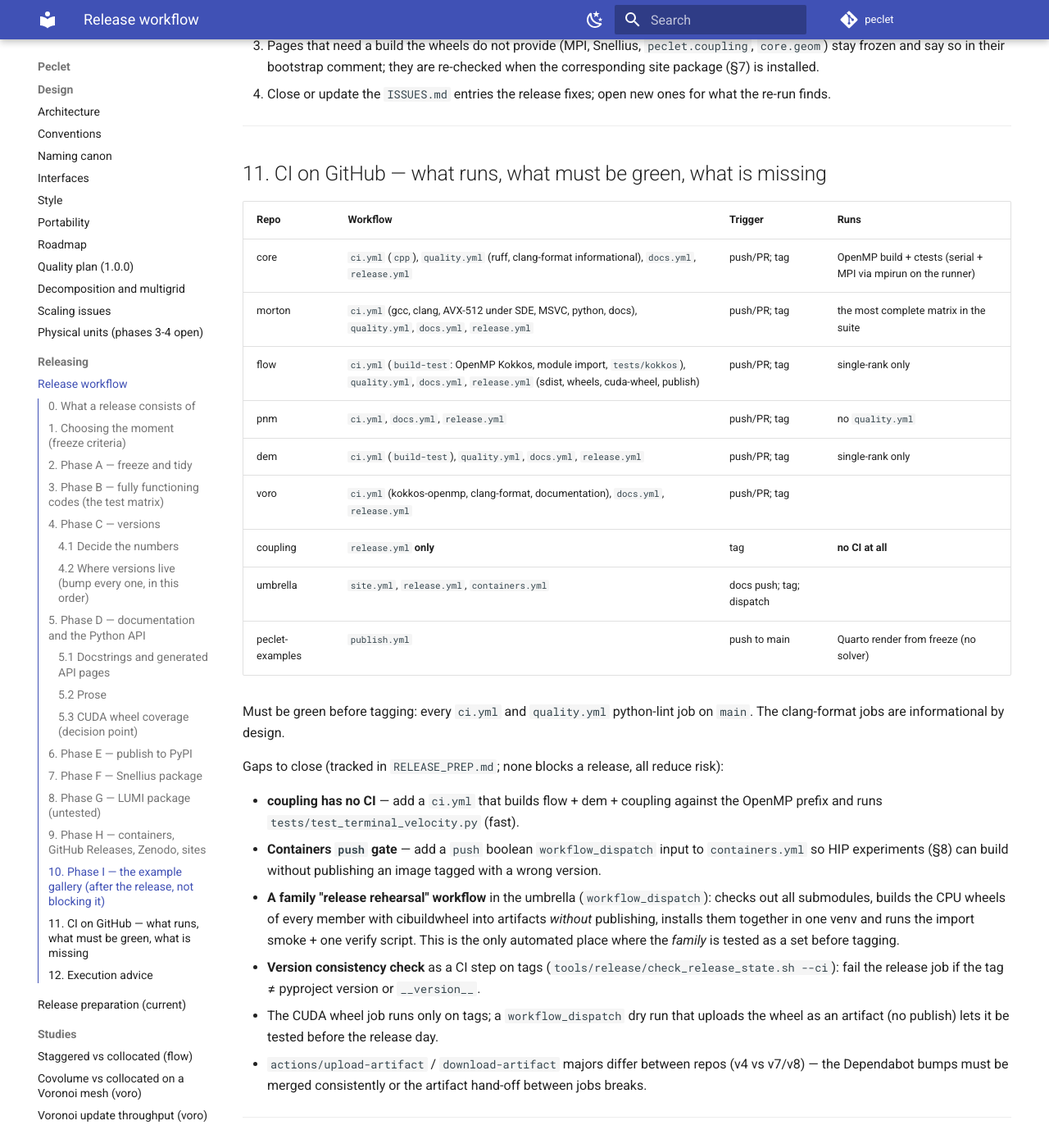
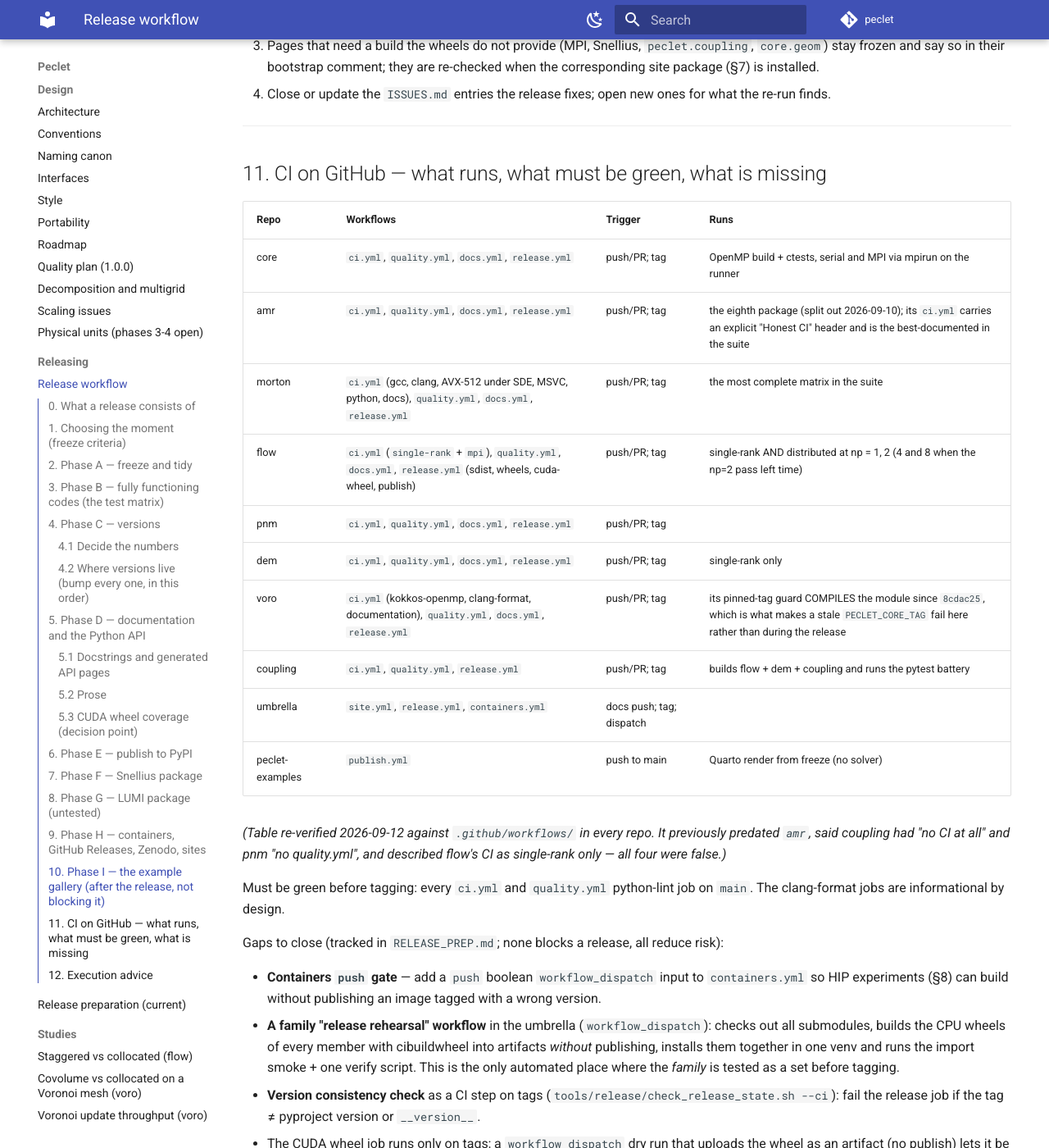
Before and after one commit to computational-chemical-engineering/peclet, an MkDocs documentation site: the page built from docs/RELEASE.md, in a window 1280 px wide and 1400 px high, scrolled down 9986 px. Shown: the whole window at 82% size. Built offline with MkDocs 1.6.1 and Material for MkDocs 9.7.7, drawn with Linux system fonts in a browser that asks for light colours; comment, search, counter and statistics services are not loaded.

Commit message:
RELEASE.md §11: the CI table was wrong in four places
Re-verified against .github/workflows/ in every repo on 2026-09-12. It predated
amr entirely, claimed coupling had "no CI at all" (it has ci.yml and quality.yml,
building flow + dem + coupling and running the pytest battery), claimed pnm had
no quality.yml (it does), and described flow's CI as single-rank only (it also
runs the distributed suite at np = 1, 2, and 4/8 when time allows).

A release checklist that misstates what is already covered is worse than one that
omits it: it sends the reader looking for a gap that does not exist and lets a
real one hide. Dropped the now-closed "coupling has no CI" gap from the list
below the table.

Co-Authored-By: Claude Opus 5 <noreply@anthropic.com>
Claude-Session: https://claude.ai/code/session_01Wqm2gbrbGKeKH8YVUHoTch

```diff
--- a/docs/RELEASE.md
+++ b/docs/RELEASE.md
@@ -374,25 +374,28 @@ run a different solver than the frozen numbers came from. The obligations are th
 
 ## 11. CI on GitHub — what runs, what must be green, what is missing
 
-| Repo | Workflow | Trigger | Runs |
+| Repo | Workflows | Trigger | Runs |
 |---|---|---|---|
-| core | `ci.yml` (`cpp`), `quality.yml` (ruff, clang-format informational), `docs.yml`, `release.yml` | push/PR; tag | OpenMP build + ctests (serial + MPI via mpirun on the runner) |
+| core | `ci.yml`, `quality.yml`, `docs.yml`, `release.yml` | push/PR; tag | OpenMP build + ctests, serial and MPI via mpirun on the runner |
+| amr | `ci.yml`, `quality.yml`, `docs.yml`, `release.yml` | push/PR; tag | the eighth package (split out 2026-09-10); its `ci.yml` carries an explicit "Honest CI" header and is the best-documented in the suite |
 | morton | `ci.yml` (gcc, clang, AVX-512 under SDE, MSVC, python, docs), `quality.yml`, `docs.yml`, `release.yml` | push/PR; tag | the most complete matrix in the suite |
-| flow | `ci.yml` (`build-test`: OpenMP Kokkos, module import, `tests/kokkos`), `quality.yml`, `docs.yml`, `release.yml` (sdist, wheels, cuda-wheel, publish) | push/PR; tag | single-rank only |
-| pnm | `ci.yml`, `docs.yml`, `release.yml` | push/PR; tag | no `quality.yml` |
-| dem | `ci.yml` (`build-test`), `quality.yml`, `docs.yml`, `release.yml` | push/PR; tag | single-rank only |
-| voro | `ci.yml` (kokkos-openmp, clang-format, documentation), `docs.yml`, `release.yml` | push/PR; tag | |
-| coupling | `release.yml` **only** | tag | **no CI at all** |
+| flow | `ci.yml` (`single-rank` + `mpi`), `quality.yml`, `docs.yml`, `release.yml` (sdist, wheels, cuda-wheel, publish) | push/PR; tag | single-rank AND distributed at np = 1, 2 (4 and 8 when the np=2 pass left time) |
+| pnm | `ci.yml`, `quality.yml`, `docs.yml`, `release.yml` | push/PR; tag | |
+| dem | `ci.yml`, `quality.yml`, `docs.yml`, `release.yml` | push/PR; tag | single-rank only |
+| voro | `ci.yml` (kokkos-openmp, clang-format, documentation), `quality.yml`, `docs.yml`, `release.yml` | push/PR; tag | its pinned-tag guard COMPILES the module since `8cdac25`, which is what makes a stale `PECLET_CORE_TAG` fail here rather than during the release |
+| coupling | `ci.yml`, `quality.yml`, `release.yml` | push/PR; tag | builds flow + dem + coupling and runs the pytest battery |
 | umbrella | `site.yml`, `release.yml`, `containers.yml` | docs push; tag; dispatch | |
 | peclet-examples | `publish.yml` | push to main | Quarto render from freeze (no solver) |
+
+*(Table re-verified 2026-09-12 against `.github/workflows/` in every repo. It previously predated
+`amr`, said coupling had "no CI at all" and pnm "no quality.yml", and described flow's CI as
+single-rank only — all four were false.)*
 
 Must be green before tagging: every `ci.yml` and `quality.yml` python-lint job on `main`. The
 clang-format jobs are informational by design.
 
 Gaps to close (tracked in `RELEASE_PREP.md`; none blocks a release, all reduce risk):
 
-- **coupling has no CI** — add a `ci.yml` that builds flow + dem + coupling against the OpenMP
-  prefix and runs `tests/test_terminal_velocity.py` (fast).
 - **Containers `push` gate** — add a `push` boolean `workflow_dispatch` input to `containers.yml`
   so HIP experiments (§8) can build without publishing an image tagged with a wrong version.
 - **A family "release rehearsal" workflow** in the umbrella (`workflow_dispatch`): checks out all
```
